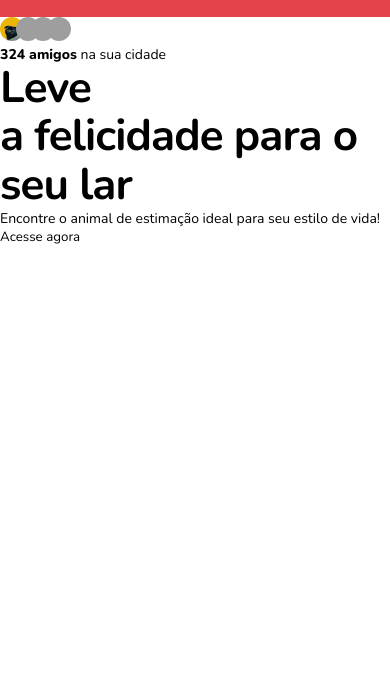
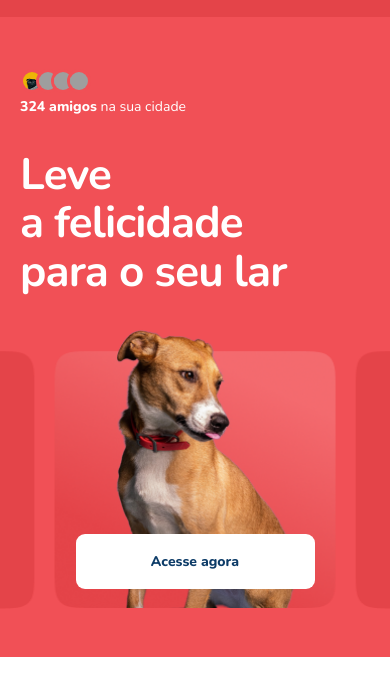
Before and after one commit to PHMesquita97/GCC---Find-A-Friend, a plain HTML site: page index.htm in a window 390 px wide. Shown: the part 63-758 px from the top of the page. Drawn offline with nearby package versions, Linux system fonts and the light colour scheme; grey boxes are pictures that could not be loaded; a script that the page names is missing.

Commit message:
mobile e funcionalidade do menu prontos

```diff
--- /dev/null
+++ b/JS/index.js
@@ -0,0 +1,12 @@
+const openMenuMobile = document.querySelector("#open-menu")
+const closeMenuMobile = document.querySelector("#close-menu")
+const menuMobile = document.querySelector("#navigation")
+
+function handleNavigation(){
+    openMenuMobile.classList.toggle('hide');
+    closeMenuMobile.classList.toggle('hide');
+    menuMobile.classList.toggle('opened');
+}
+
+openMenuMobile.addEventListener('click', handleNavigation)
+closeMenuMobile.addEventListener('click', handleNavigation)
--- a/style.css
+++ b/style.css
@@ -72,7 +72,7 @@ button.menu, button.close {
 
 nav {
     position: absolute;
-    background-color: var(--deep-theme-color);
+    background-color: var(--menu-color);
     width: 100%;
     max-width: 68rem;
     border-radius: 0px 0px 20px 20px;
@@ -119,15 +119,63 @@ li:hover {
     visibility: hidden;
 }
 
-/*
-espaço para a funcionalidade do menu
-*/
+.opened {
+    transform: translateY(38rem);
+    transition: 700ms;
+}
+
+/*==========home==========*/
+
+#home {
+    background: var(--primary-color);
+    color: var(--text-menu-color);
+    padding-bottom: 4.8rem;
+}
 
 .friends img {
     margin-right: -1.1rem;
     border-radius: 50%;
-    border: 3px solid var(--theme-color);
+    border: 3px solid var(--primary-color);
     width: 2.4rem;
     height: 2.4rem;
+}
 
+.pre-title {
+    margin: 5.2rem 2rem 3.5rem;
 }
+
+.main-content h1 {
+    max-width: 27rem;
+    margin: 0 2rem;
+}
+
+.main-subtitle {
+    display: none;
+}
+
+.callAction {
+    margin-top: 3.3rem;
+    width: 100%;
+    max-width: 68rem;
+    height: 28rem;
+    display: grid;
+    grid-auto-flow: column;
+    place-items: end center;
+    background-image: url(./asstes/callAction-mobile.png);
+    background-size: cover;
+    background-position: center bottom;
+    background-repeat: no-repeat;
+}
+
+.callAction button {
+    position: absolute;
+    width: 23.9rem;
+    height: 5.5rem;
+    background: #FFFFFF;
+    border-radius: 9px;
+    margin-bottom: 2rem;
+    font-weight: 800;
+    font-size: 1.4rem;
+    line-height: 1.5rem;
+    color: var(--text-primary);
+}
```
